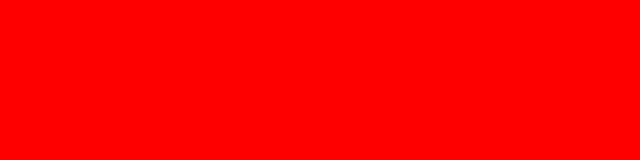
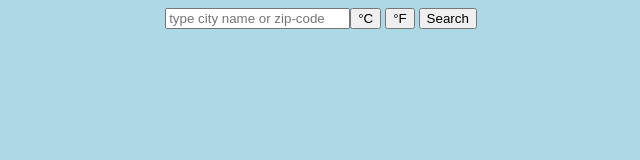
Before and after one commit to bruna-genz/weather-app, a website built with webpack: page src/index.html in a window 1280 px wide. Shown: the whole page, without its empty margins (319-959 px from the left). Built offline with nearby package versions, Linux system fonts and the light colour scheme.

Commit message:
create function to get weather data based on the location passed on UI

```diff
--- a/package.json
+++ b/package.json
@@ -4,7 +4,7 @@
   "description": "A weather forecast site using the OpenWeather API.",
   "main": "index.js",
   "scripts": {
-    "dev": "webpack --mode development",
+    "dev": "webpack --mode development --watch",
     "build": "webpack --mode production",
     "start": "webpack-dev-server --mode development --open"
   },
@@ -28,7 +28,8 @@
     "sass-loader": "^8.0.2",
     "style-loader": "^1.2.1",
     "webpack": "^4.43.0",
-    "webpack-cli": "^3.3.11"
+    "webpack-cli": "^3.3.11",
+    "webpack-dev-server": "^3.10.3"
   },
   "dependencies": {
     "node-sass": "^4.14.1"
--- a/src/assets/styles.scss
+++ b/src/assets/styles.scss
@@ -1,3 +1,12 @@
+html {
+    background-color: lightblue;
+}
+
 body {
-    background-color: red;
+    display: flex;
+    flex-direction: column;
+    align-items: center;
+    #location-form {
+        display: flex;
+    }
 }
--- a/src/index.html
+++ b/src/index.html
@@ -6,6 +6,14 @@
     <title>W.A.</title>
 </head>
 <body>
-
+    <div id="location-form">
+        <input id="location-input" type="text" placeholder="type city name or zip-code">
+        <div id="temp-scales">
+            <button id="c-temp">°C</button>
+            <button id="f-temp">°F</button>
+            <button id="search-button">Search</button>
+        </div>
+    </div>
+    <div id="weather-info"></div>
 </body>
 </html>
--- a/src/index.js
+++ b/src/index.js
@@ -1,3 +1,18 @@
 import "../src/assets/styles.scss"
 
-console.log("hello")
+
+
+// Variables
+const key = "c751dd140c912dd0b6a6f02af1f50ee9"
+const searchButton = document.querySelector("#search-button")
+const locationInput = document.querySelector("#location-input")
+
+const getWeather = async (location) => {
+    const result = await fetch(`https://api.openweathermap.org/data/2.5/weather?q=${location}&appid=${key}`, { mode: 'cors'})
+    console.log(result)
+}
+
+// Events
+searchButton.addEventListener("click", () => {
+    getWeather(locationInput.value)
+})
```
Also changed, not shown: dist/index.html, dist/main.js, 1 other file.
